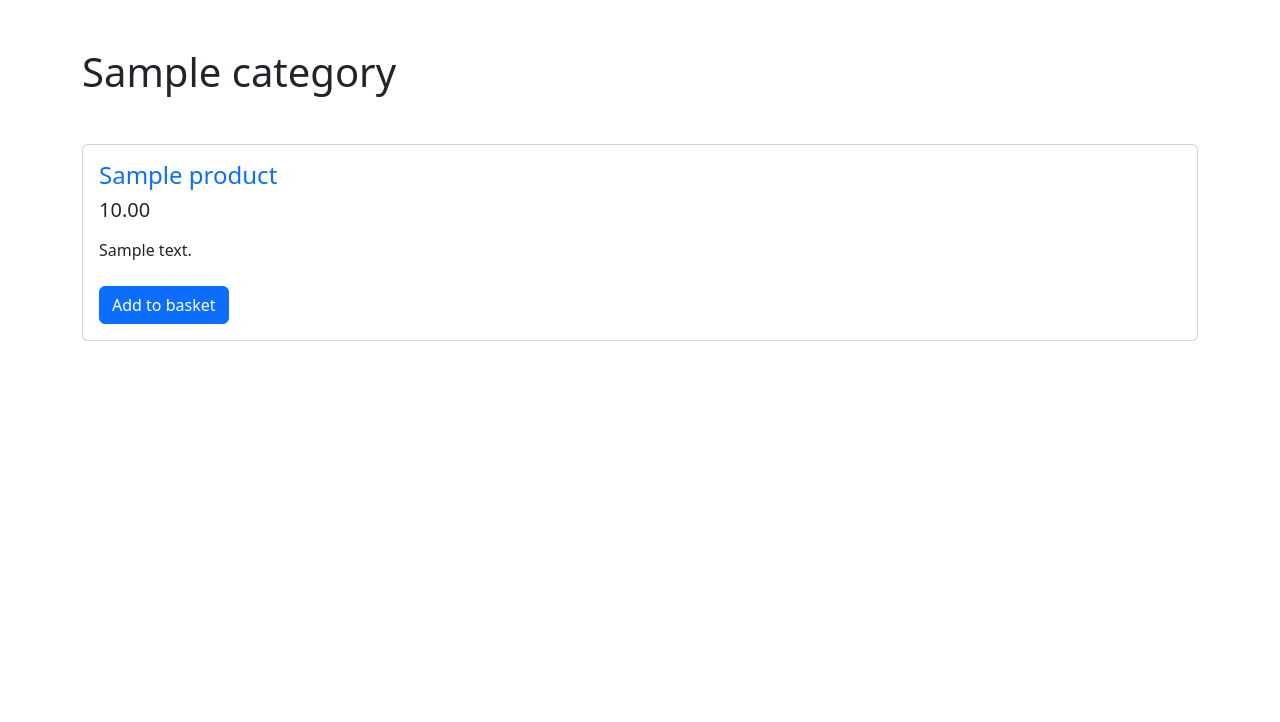
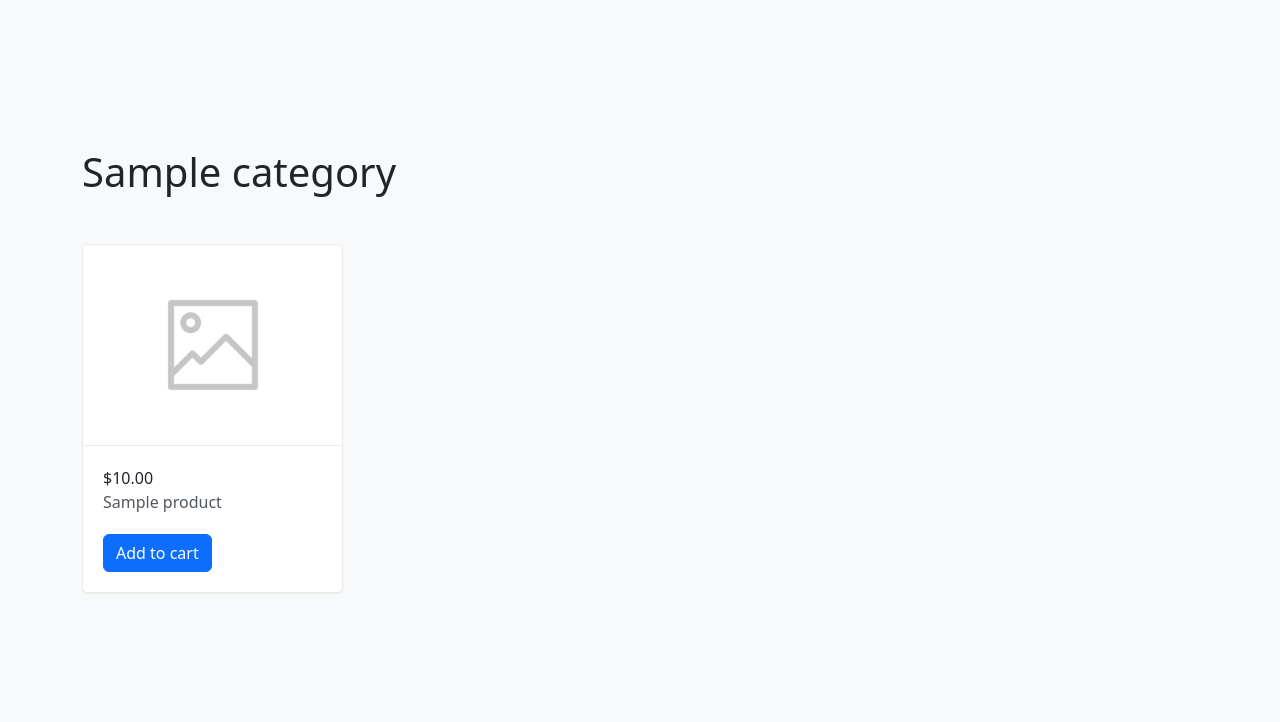
Before and after one commit to donut-panic/shopcircuit, a Django app: page /store/category/1 in a window 1280 px wide. Shown: the part 56-778 px from the top of the page. Run offline with Django 4.2, Linux system fonts and the light colour scheme; tables that the repository leaves empty hold one stand-in row (values such as "Sample post").

Commit message:
Modify category page

```diff
--- a/store/models.py
+++ b/store/models.py
@@ -11,6 +11,9 @@ class Category(models.Model):
     parent_id = ForeignKey('self', on_delete=DO_NOTHING, blank=True, null=True)
     name = CharField(max_length=512, null=False)
 
+    def __str__(self):
+        return self.name
+
 
 class Product(models.Model):
     name = CharField(max_length=512, null=False)
@@ -19,6 +22,9 @@ class Product(models.Model):
     image = ImageField(upload_to='static/images', blank=True, null=True)
     price = DecimalField(max_digits=12, decimal_places=2, null=False)
     quantity = IntegerField(null=False)
+
+    def __str__(self):
+        return self.name
 
 
 class Order(models.Model):
@@ -63,7 +69,6 @@ class UnitOrder(models.Model):
     quantity = IntegerField(null=False)
 
 
-
 # class Profile(models.Model):
 #     user = models.OneToOneField(User, on_delete=models.CASCADE)
 #     password =
--- /dev/null
+++ b/store/static/main.css
@@ -0,0 +1,56 @@
+/* BACKGROUNDS */
+
+.grey-container {
+    padding: 100px 0;
+    background: #f8f9fa;
+}
+
+/* PRODUCT CARD */
+
+.product-card {
+    box-shadow: 0 1px 2px rgb(51 51 51 / 7%);
+    border-radius: .35rem;
+    border: 1px solid rgba(81,88,94,.12);
+    transition: .2s;
+    overflow: hidden;
+    background: #fff;
+    margin-bottom: 30px;
+}
+
+.product-card:hover {
+    box-shadow: 0 3px 10px rgb(51 51 51 / 10%);
+}
+
+.product-card__image-area {
+    background: #fff;
+    display: flex;
+    align-items: center;
+    justify-content: center;
+    border-bottom: 1px solid rgba(81,88,94,.12);
+}
+
+.product-card__image {
+    display: block;
+    height: 200px;
+    object-fit: contain;
+}
+
+.product-card__data {
+    padding: 20px;
+}
+
+.product-card__name {
+    font-size: 1em;
+    text-decoration: none;
+    color: #51585e;
+}
+
+.product-card__price {
+    font-size: 1em;
+    margin-bottom: 0px;
+    color: #212529;
+}
+
+.product-card__buttons {
+    padding: 0 20px 20px 20px;
+}
--- a/store/templates/base.html
+++ b/store/templates/base.html
@@ -1,9 +1,11 @@
+{% load static %}
 <!DOCTYPE html>
 <html lang="en">
 <head>
   <meta charset="UTF-8">
   <title>Title</title>
   <link href="https://cdn.jsdelivr.net/npm/bootstrap@5.2.2/dist/css/bootstrap.min.css" rel="stylesheet" integrity="sha384-Zenh87qX5JnK2Jl0vWa8Ck2rdkQ2Bzep5IDxbcnCeuOxjzrPF/et3URy9Bv1WTRi" crossorigin="anonymous">
+  <link rel="stylesheet" href="{% static 'main.css' %}">
 </head>
 <body>
   <!-- NAVBAR -->
--- a/store/templates/category_view.html
+++ b/store/templates/category_view.html
@@ -1,24 +1,30 @@
 {% extends "base.html" %}
+{% load static %}
 
 {% block content %}
+<div class="grey-container">
     <div class="container mt-5">
         <div class="row">
           <h1 class="mb-5">{{ category.name }}</h1>
         </div>
         <div class="row">
           {% for product in products_list %}
-        <div class="col">
-            <div class="card h-100">
-<!--              <a href="#"><img src="..." class="card-img-top" alt="..."></a>-->
-              <div class="card-body">
-                <h4 class="card-title"><a href="#" class="card-link text-decoration-none">{{ product.name }}</a></h4>
-                <h5 class="card-title mb-3">{{ product.price }}</h5>
-                <p class="card-text mb-4">{{ product.description }}</p>
-                <div><a href="#" class="btn btn-primary">Add to basket</a></div>
+                <div class="col-3">
+                    <div class="product-card">
+                        <div class="product-card__image-area">
+                            <a><img src="{% static 'placeholder.jpg' %}" class="product-card__image"></a>
+                        </div>
+                        <div class="product-card__data">
+                            <p class="product-card__price">${{ product.price }}</p>
+                            <a href="#" class="product-card__name">{{ product.name }}</a>
+                        </div>
+                        <div class="product-card__buttons">
+                            <a href="#" class="btn btn-primary">Add to cart</a>
                         </div>
                     </div>
                 </div>
           {% endfor %}
         </div>
     </div>
+</div>
 {%endblock %}
```
Also changed, not shown: store/static/placeholder.jpg (added). Lines whose indentation alone changed are shown as unchanged.
